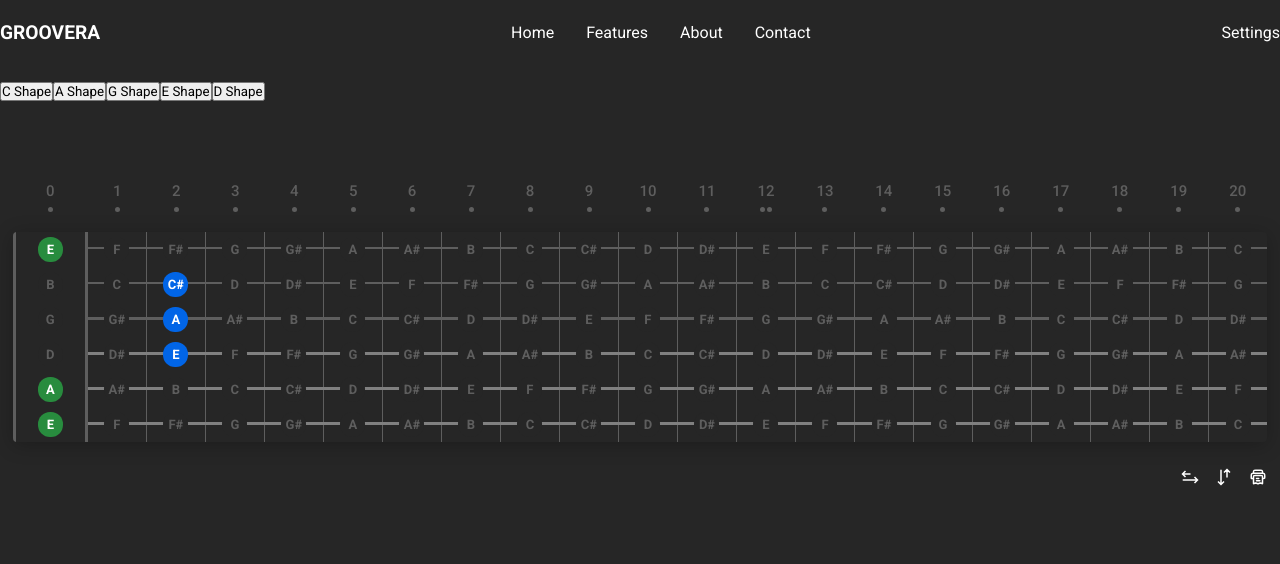
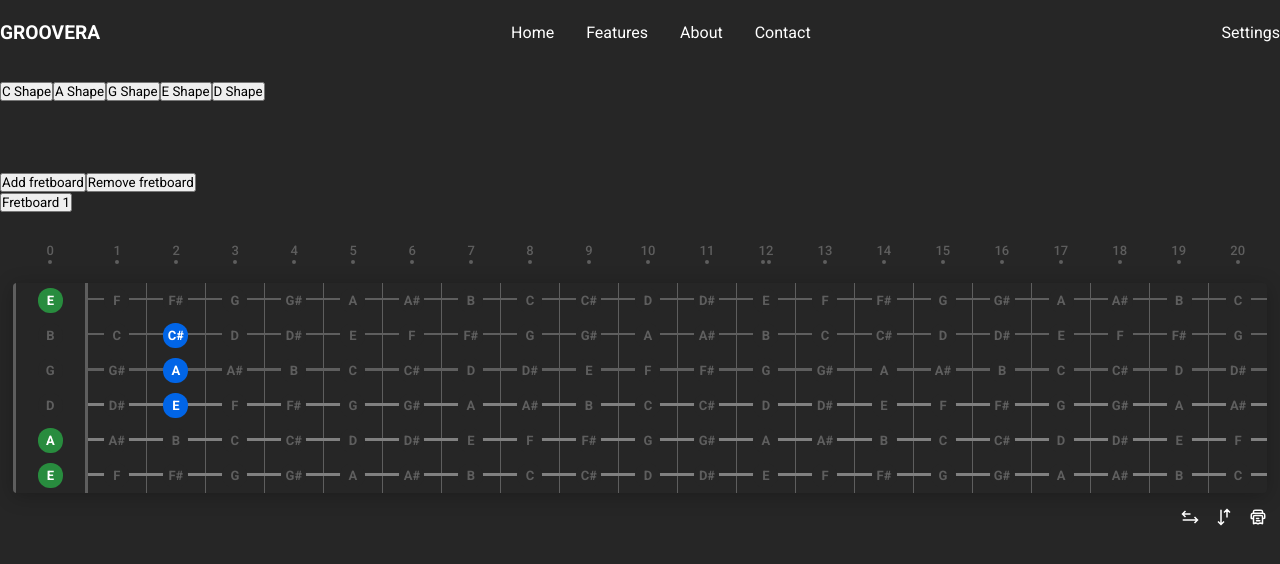
Before and after one commit to jDelille/groovera, a React (Vite) app in the folder frontend/: page / in a window 1280 px wide. Shown: the top 564 px of the page. Built offline with nearby package versions, Linux system fonts and the light colour scheme; the HTML template or start-up script is replaced by a standard one.

Commit message:
feat: add multiple fretboards

```diff
--- a/frontend/src/App.tsx
+++ b/frontend/src/App.tsx
@@ -1,18 +1,63 @@
-import React, { useState } from 'react';
-import Fretboard from './components/fretboard/Fretboard';
-import CagedControls from './components/caged-controls/CagedControls';
-import Navbar from './components/navbar/Navbar';
-import './sass/global.scss';
+import React, { useState } from "react";
+import Fretboard from "./components/fretboard/Fretboard";
+import Navbar from "./components/navbar/Navbar";
+import Controls from "./components/controls/Controls";
+import "./sass/global.scss";
 
 const App: React.FC = () => {
+  const [fretboards, setFretboards] = useState<number[]>([0]); // Initial fretboard
+  const [activeFretboard, setActiveFretboard] = useState<number>(0); // Tracks active fretboard
+  const [shapes, setShapes] = useState<string[]>(["A Shape"]); // Shapes for each fretboard
 
-  const [selectedShape, setSelectedShape] = useState<string>("A Shape");
+  const addFretboard = () => {
+    setFretboards((prevFretboards) => [
+      ...prevFretboards,
+      prevFretboards.length,
+    ]);
+    setShapes((prevShapes) => [...prevShapes, "A Shape"]); // Add default shape
+  };
+
+  const removeFretboard = () => {
+    setFretboards((prevFretboards) => {
+      if (prevFretboards.length > 1) {
+        const newFretboards = prevFretboards.slice(0, -1);
+        setShapes((prevShapes) => prevShapes.slice(0, -1)); // Remove shape as well
+        return newFretboards; // Remove the last fretboard
+      }
+      return prevFretboards;
+    });
+  };
+
+    // Update the selected shape for the active fretboard
+    const setSelectedShape = (shape: string) => {
+      setShapes((prevShapes) =>
+        prevShapes.map((s, index) =>
+          index === activeFretboard ? shape : s // Update only the active fretboard's shape
+        )
+      );
+    };
+
 
   return (
     <div className="app">
       <Navbar />
-      <CagedControls setSelectedShape={setSelectedShape} />
-      <Fretboard selectedShape={selectedShape} />
+      <Controls
+        setSelectedShape={setSelectedShape}
+        addFretboard={addFretboard}
+        removeFretboard={removeFretboard}
+        fretboards={fretboards.length}
+        activeFretboard={activeFretboard}
+        setActiveFretboard={setActiveFretboard}
+      />
+      <div className="fretboards">
+        {fretboards.map((_, index) => (
+          <Fretboard
+            key={index}
+            selectedShape={shapes[index]}
+            active={fretboards.length > 1 && index === activeFretboard}
+          />
+        ))}
+      </div>
     </div>
   );
 };
--- /dev/null
+++ b/frontend/src/components/controls/Controls.tsx
@@ -0,0 +1,41 @@
+import React from "react";
+import CagedControls from "./caged-controls/CagedControls";
+import "./controls.scss";
+
+type ControlsProps = {
+  setSelectedShape: (shape: string) => void;
+  addFretboard: () => void;
+  fretboards: number;
+  activeFretboard: number;
+  setActiveFretboard: (index: number) => void;
+  removeFretboard: () => void;
+};
+const Controls: React.FC<ControlsProps> = ({
+  setSelectedShape,
+  addFretboard,
+  fretboards,
+  activeFretboard,
+  setActiveFretboard,
+  removeFretboard
+}) => {
+  return (
+    <div className="controls">
+      <CagedControls setSelectedShape={setSelectedShape} />
+      <button onClick={addFretboard}>Add fretboard</button>
+      <button onClick={removeFretboard}>Remove fretboard</button>
+      <div className="fretboard-buttons">
+        {Array.from({ length: fretboards }, (_, index) => (
+          <button
+            key={index}
+            onClick={() => setActiveFretboard(index)}
+            className={index === activeFretboard ? "active" : ""}
+          >
+            Fretboard {index + 1}
+          </button>
+        ))}
+      </div>
+    </div>
+  );
+};
+
+export default Controls;
--- a/frontend/src/components/caged-controls/cagedControls.scss
+++ b/frontend/src/components/controls/caged-controls/cagedControls.scss
@@ -1,9 +1,8 @@
-@use '../../sass/variables' as *;
+@use '../../../sass/variables' as *;
 
 .caged-controls {
     width: 100%;
     height: 75px;
-    width: $contentWidth;
     margin: 1rem auto;
 
 }
--- /dev/null
+++ b/frontend/src/components/controls/controls.scss
@@ -0,0 +1,6 @@
+@use '../../sass/variables' as *;
+
+.controls {
+    width: $contentWidth;
+    margin: 1rem auto;
+}
--- a/frontend/src/components/fretboard/Fretboard.tsx
+++ b/frontend/src/components/fretboard/Fretboard.tsx
@@ -2,18 +2,18 @@ import React, { useEffect, useState } from "react";
 import FretNumbers from "./FretNumbers";
 import FretboardConstants from "../../constants/@FretboardConstants";
 import useChordRenderer from "../../hooks/useChordRenderer";
-import { ChordName } from "../../fretboardData/ChordData";
 import NoteButton from "./note-button/NoteButton";
 import { useNoteConverter } from "../../hooks/useNoteConverter";
-import "./fretboard.scss";
 import { getChordNameFromShape } from "../../hooks/useChordNameFromShape";
 import FretboardControls from "./fretboard-controls/FretboardControls";
+import "./fretboard.scss";
 
 type FretboardProps = {
     selectedShape: string;
+    active: boolean;
 
 };
-const Fretboard: React.FC<FretboardProps> = ({ selectedShape}) => {
+const Fretboard: React.FC<FretboardProps> = ({ selectedShape, active}) => {
   const [isFlat, setIsFlat] = useState(false);
 
   let [selectedChord, setSelectedChord] =
@@ -38,7 +38,8 @@ const Fretboard: React.FC<FretboardProps> = ({ selectedShape}) => {
   return (
     <div className="fretboard-container">
       <FretNumbers totalFrets={numberOfFrets} startFret={0} endFret={10} />
-      <div className="fretboard">
+
+      <div className={active ? "active-fretboard" : "fretboard"}>
         {Array.from({ length: 6 }, (_, string) => {
           // eslint-disable-next-line @typescript-eslint/no-shadow
           const frets = Array.from({ length: numberOfFrets }, (_, fret) => {
--- a/frontend/src/components/fretboard/fretboard-controls/fretboardControls.scss
+++ b/frontend/src/components/fretboard/fretboard-controls/fretboardControls.scss
@@ -4,7 +4,7 @@
     margin-left: auto;
     display: flex;
     gap: 1rem;
-    padding: 1rem 0;
+    padding-top: 10px;
     .control {
         cursor: pointer;
     }
--- a/frontend/src/components/fretboard/fretboard.scss
+++ b/frontend/src/components/fretboard/fretboard.scss
@@ -5,7 +5,7 @@
   margin: 0 auto;
   display: flex;
   flex-direction: column;
-  gap: 10px;
+  gap: 5px;
   .fret-numbers {
     display: flex;
     align-items: center;
@@ -18,8 +18,8 @@
       justify-content: center;
       color: $lightGray;
       flex-direction: column;
-      gap: 7px;
-      font-size: 15px;
+      gap: 2px;
+      font-size: 13px;
       font-weight: 500;
       &:nth-child(1) {
         max-width: 75px;
@@ -30,14 +30,15 @@
         gap: 2px;
       }
       .dot {
-        width: 5px;
-        height: 5px;
+        width: 4px;
+        height: 4px;
         background-color: $lightGray;
         border-radius: 50%;
       }
     }
   }
-  .fretboard {
+  .fretboard,
+  .active-fretboard {
     width: 100%;
     overflow: hidden;
     display: flex;
@@ -143,4 +144,9 @@
       }
     }
   }
+
+  .active-fretboard {
+    box-shadow: 0px 0px 12px rgba(109, 133, 212, 0.6);
+
+  }
 }
--- a/frontend/src/sass/global.scss
+++ b/frontend/src/sass/global.scss
@@ -10,7 +10,9 @@
 
 .app {
     background-color: #262626;
-    height: 100vh;
+    min-height: 100vh;
     position: relative;
+    height: fit-content;
+    padding-bottom: 2rem;
 
 }
```
Also changed, not shown: frontend/src/components/controls/caged-controls/CagedControls.tsx (renamed from frontend/src/components/caged-controls/CagedControls.tsx).
